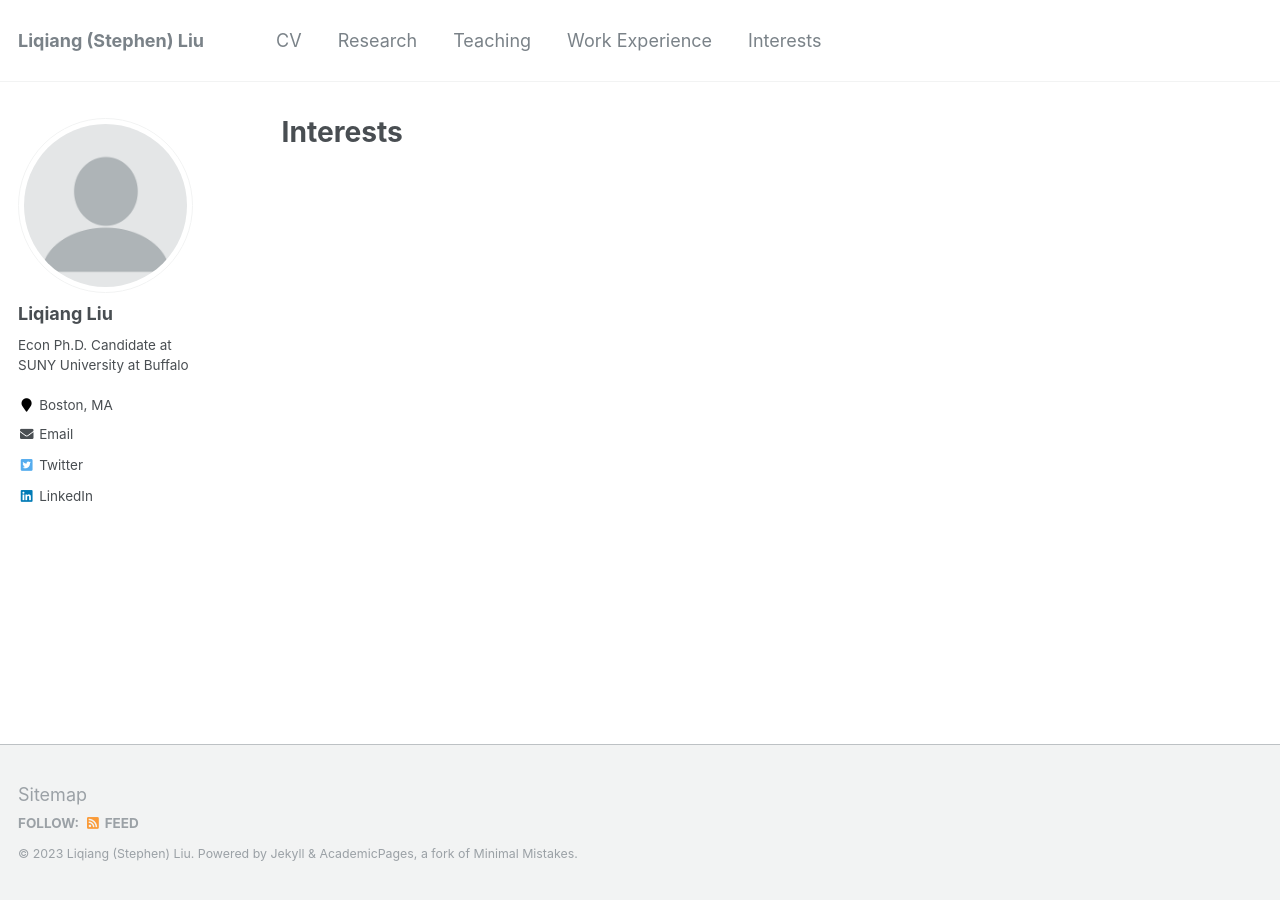
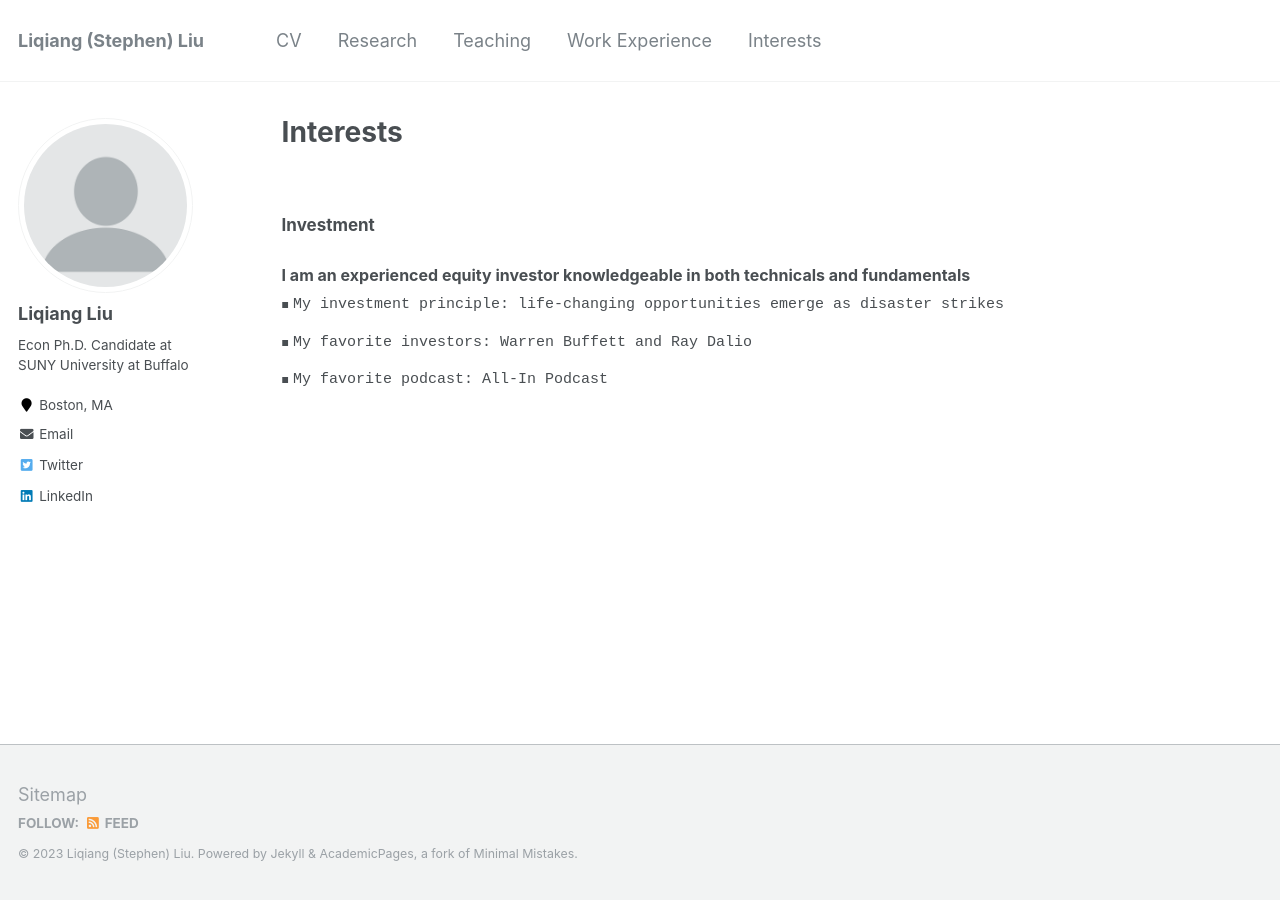
Before and after one commit to Liqiang-Liu/Liqiang-Liu.github.io, a Jekyll site: the page built from _pages/interests.md, in a window 1280 px wide. Built offline with Jekyll 4.4.1, drawn with Linux system fonts in a browser that asks for light colours.

Commit message:
Update interests.md

```diff
--- a/_pages/interests.md
+++ b/_pages/interests.md
@@ -6,3 +6,28 @@ redirect_from:
   - /md/
   - /interests.html
 ---
+
+<style>
+.custom-bullet {
+    list-style-type: none;
+    padding-left: 0;
+}
+
+.custom-bullet li::before {
+    content: "\25A0"; /* Unicode character for a small square */
+    font-size: 8px; /* Adjust this value to change the icon size */
+    margin-right: 0.5em; /* Adjust this value to control the spacing */
+}
+</style>
+
+<br>
+
+<span style="font-size: 17px;"><strong>Investment</strong></span>
+<ul class="custom-bullet">
+  <span style="font-size: 16px;"><strong>I am an experienced equity investor knowledgeable in both technicals and fundamentals</strong></span>
+    <ul class="custom-bullet">
+      <li><span style="font-size: 15px; font-family: monospace;">My investment principle: life-changing opportunities emerge as disaster strikes</span></li>
+      <li><span style="font-size: 15px; font-family: monospace;">My favorite investors: Warren Buffett and Ray Dalio</span></li>
+      <li><span style="font-size: 15px; font-family: monospace;">My favorite podcast: All-In Podcast</span></li>
+     </ul>
+  </ul>
```
